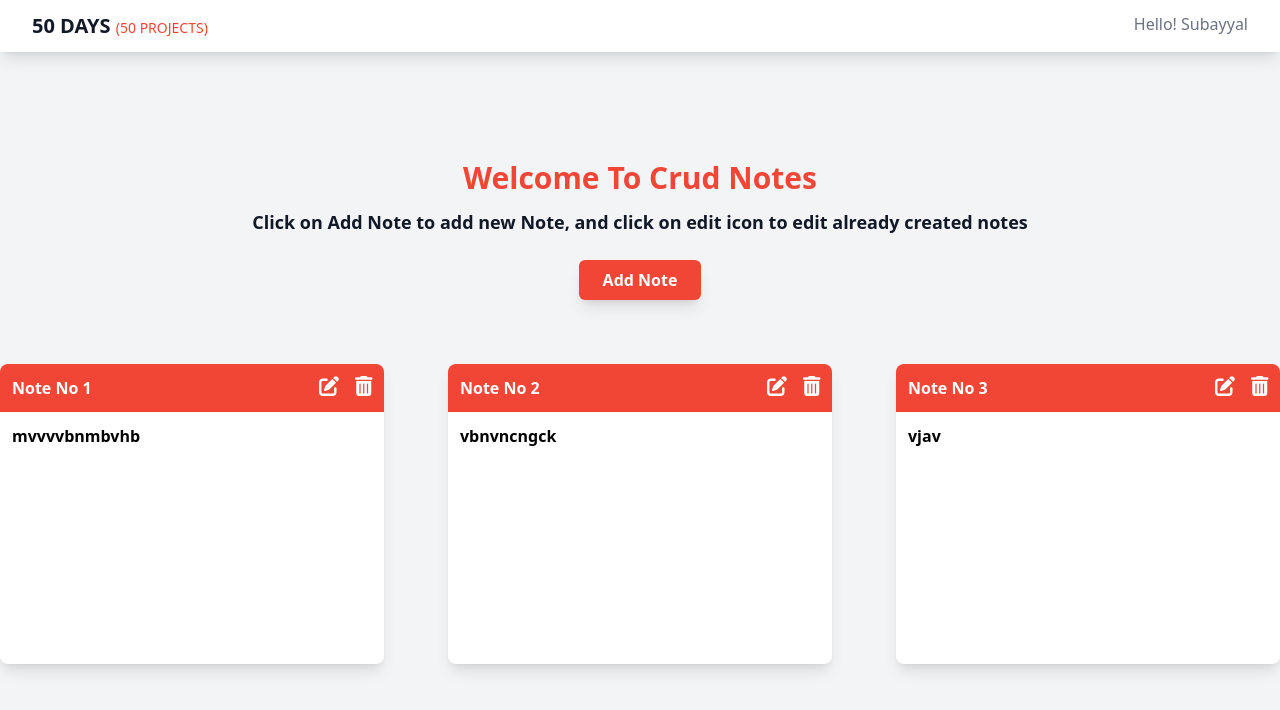
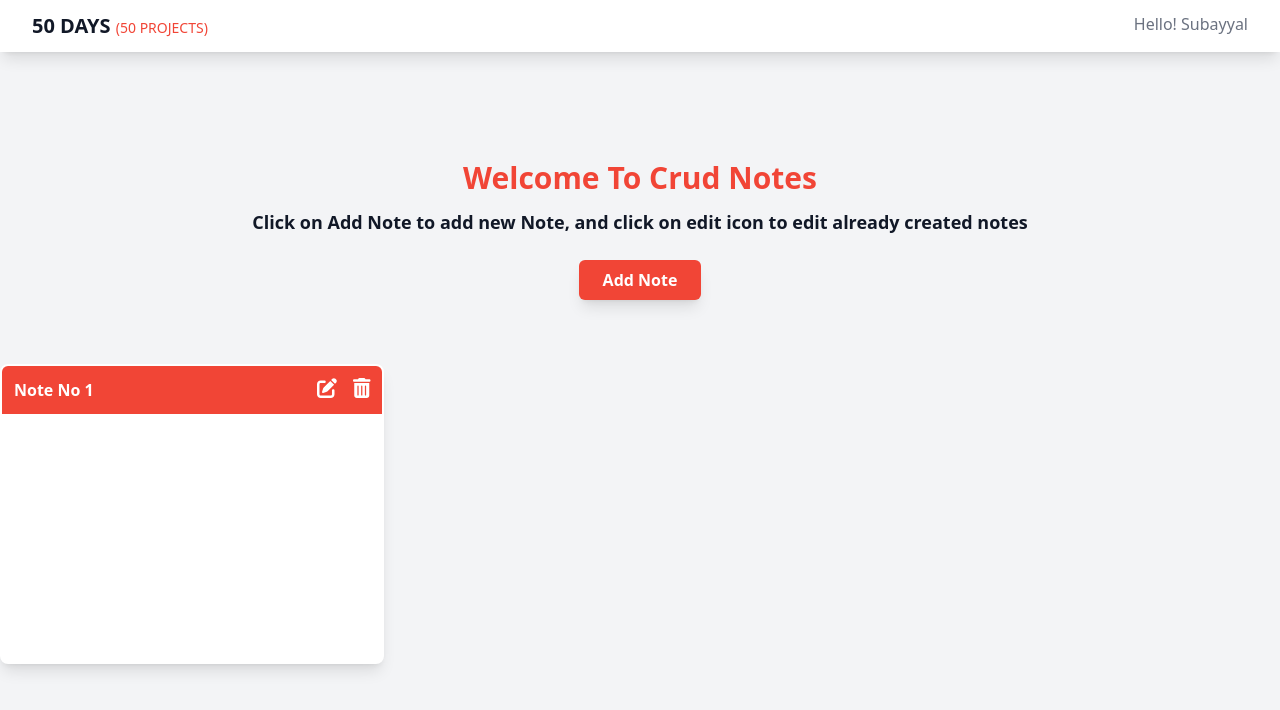
Before and after one commit to subayyalawan/50days50projects, a React (Vite) app: page /Notes in a window 1280 px wide. Both pictures are taken after a click on the button "Add Note". Shown: the top 710 px of the page. Built offline with nearby package versions, Linux system fonts and the light colour scheme; no server answers; data requests are answered from the project's data file.

Commit message:
Forth Commit

```diff
--- a/package.json
+++ b/package.json
@@ -15,7 +15,6 @@
     "@fortawesome/free-regular-svg-icons": "^6.5.1",
     "@fortawesome/free-solid-svg-icons": "^6.5.1",
     "@fortawesome/react-fontawesome": "^0.2.0",
-    "axios": "^1.6.2",
     "react": "^18.2.0",
     "react-dom": "^18.2.0",
     "react-router-dom": "^6.20.1"
--- a/src/components/Note.jsx
+++ b/src/components/Note.jsx
@@ -1,43 +1,84 @@
-import React, { useState } from "react";
-import { faPenToSquare, faTrashCan } from "@fortawesome/free-solid-svg-icons";
+import React, { useEffect, useState } from "react";
+import {
+  faPenToSquare,
+  faTrashCan,
+  faCheck,
+} from "@fortawesome/free-solid-svg-icons";
 import { FontAwesomeIcon } from "@fortawesome/react-fontawesome";
 
-const Note = ({ id, note }) => {
+const Note = ({ id, note, setFetcheNotes, fetchedNotes }) => {
   const [isEditing, setIsEditing] = useState(false);
-  const [editedNotes, setEditedNotes] = useState("");
+  const [newNote, setNewNote] = useState("");
 
-  const handleEdit = (noteid) => {
-    setIsEditing((prevVal) => !prevVal);
-    console.log(noteid);
+  const handleEdit = () => {
+    setIsEditing(true);
+  };
+
+  const handleSave = (noteId) => {
+    setIsEditing(false);
+    setFetcheNotes((prevVal) => {
+      return prevVal.map((note, index) => {
+        if (noteId === index + 1) {
+          return newNote;
+        } else {
+          return note;
+        }
+      });
+    });
+  };
+
+  useEffect(() => {
+    setNewNote(note);
+  }, [note]);
+
+  const handleDel = (noteId) => {
+    const updatedNote = fetchedNotes.filter(
+      (note, index) => noteId !== index + 1
+    );
+    setFetcheNotes(updatedNote);
   };
 
   return (
     <>
       <div
         // id={index}
-        className="min-h-[300px] w-[30%] bg-white rounded-lg shadow-lg overflow-hidden mt-10"
+        className={`${
+          isEditing ? "border-2 border-[#f14536]" : "border-white border-2"
+        } min-h-[300px] w-[30%] bg-white box-border rounded-lg shadow-lg overflow-hidden mt-10`}
       >
         <div className="bg-[#f14536] p-3 text-white font-semibold flex justify-between">
           <h4>Note No {id}</h4>
 
           <div>
-            <FontAwesomeIcon
+            {isEditing ? (
+              <FontAwesomeIcon
+                icon={faCheck}
+                className="text-white h-5"
+                onClick={() => handleSave(id)}
+              />
+            ) : (
+              <FontAwesomeIcon
                 icon={faPenToSquare}
                 className="text-white h-5"
-                onClick={()=> handleEdit(id)}
-            />
+                onClick={handleEdit}
+              />
+            )}
+
             <FontAwesomeIcon
               icon={faTrashCan}
               className="text-white h-5 ml-4"
+              onClick={() => handleDel(id)}
             />
           </div>
         </div>
         {isEditing ? (
           <textarea
             className="resize-none h-full w-full outline-none p-3 font-semibold"
+            value={newNote}
+            onChange={(e) => setNewNote(e.target.value)}
           ></textarea>
         ) : (
-          <h3 className="p-3 font-semibold">{note}</h3>
+          <h3 className="p-3 font-semibold">{newNote}</h3>
         )}
       </div>
     </>
--- a/src/pages/Notes.jsx
+++ b/src/pages/Notes.jsx
@@ -1,69 +1,28 @@
-import axios from "axios";
 import React, { useEffect, useState } from "react";
-import { faPenToSquare, faTrashCan } from "@fortawesome/free-solid-svg-icons";
-import { FontAwesomeIcon } from "@fortawesome/react-fontawesome";
+import Note from "../components/Note";
+
+const handleGetNotes = () => {
+  let list = localStorage.getItem("notes");
+
+  if (list) {
+    return JSON.parse(localStorage.getItem("notes"));
+  } else {
+    return [];
+  }
+};
 
 const Notes = () => {
-  const [fetchedNotes, setFetcheNotes] = useState([]);
-  const [isEditing, setIsEditing] = useState([]);
-  const [editingNote, setEditingNote] = useState("");
+  const [fetchedNotes, setFetcheNotes] = useState(handleGetNotes());
 
-  const fetchNotesFromApi = async () => {
-    try {
-      const resp = await axios.get("http://localhost:3500/notes");
-      setFetcheNotes(resp.data);
-      setIsEditing(resp.data.map(() => false));
-    } catch (err) {
-      console.log(err);
-    }
+  const handleAddNote = () => {
+    const note = "";
+    setFetcheNotes((prevVal) => [...prevVal, note]);
+    console.log(fetchedNotes);
   };
 
   useEffect(() => {
-    fetchNotesFromApi();
-  }, []);
-
-  const handleAddNote = async () => {
-    const newNote = "";
-    try {
-      await axios.post("http://localhost:3500/notes", { note: newNote });
-      fetchNotesFromApi();
-    } catch (err) {
-      console.log(err);
-    }
-  };
-
-  const handleEditAndSave = async (noteid) => {
-    // setIsEditing((prevVal) => {
-    //   const newState = [...prevVal];
-    //   newState[noteid - 1] = !newState[noteid - 1];
-    //   return newState;
-    // });
-
-    // const isEditingNote = isEditing[noteid - 1];
-    setTimeout(() => {
-      console.log(isEditing[noteid - 1]);
-    }, 200);
-
-    // if (isEditingNote) {
-    //   const oldNote = fetchedNotes.find((note) => note.id === noteid);
-    //   setEditingNote(oldNote.note);
-    //   // console.log(oldNote);
-    //   console.log("hello");
-    // }
-
-    // else {
-    //   try {
-    //     const resp = await axios.put(`http://localhost:3500/notes/${noteid}`, {
-    //       note: editingNote,
-    //     });
-    //     // fetchNotesFromApi();
-    //     console.log(resp.data);
-
-    //   } catch (err) {
-    //     console.log(err);
-    //   }
-    // }
-  };
+    localStorage.setItem("notes", JSON.stringify(fetchedNotes));
+  }, [fetchedNotes]);
 
   return (
     <div className="pt-20 flex justify-center flex-col container mx-auto">
@@ -88,40 +47,48 @@ const Notes = () => {
       <div className="flex flex-wrap justify-between">
         {fetchedNotes.map((note, index) => {
           return (
-            <div
+            // <div
+            //   key={index}
+            //   className="min-h-[300px] w-[30%] bg-white rounded-lg shadow-lg overflow-hidden mt-10"
+            // >
+            //   <div className="bg-[#f14536] p-3 text-white font-semibold flex justify-between">
+            //     <h4>Note No {note.id}</h4>
+
+            //     <div>
+            //       <FontAwesomeIcon
+            //         icon={faPenToSquare}
+            //         className="text-white h-5"
+            //         onClick={(e) => {
+
+            //           handleEditAndSave(note.id);
+            //         }}
+            //       />
+            //       <FontAwesomeIcon
+            //         icon={faTrashCan}
+            //         className="text-white h-5 ml-4"
+            //       />
+            //     </div>
+            //   </div>
+            //   {isEditing[note.id - 1] ? (
+            //     <textarea
+            //       className="resize-none h-full w-full p-3 font-semibold"
+            //       value={editingNote}
+            //       onChange={(e) => {
+            //         setEditingNote(e.target.value);
+            //       }}
+            //     ></textarea>
+            //   ) : (
+            //     <h3 className="p-3 font-semibold">{note.note}</h3>
+            //   )}
+            // </div>
+
+            <Note
               key={index}
-              className="min-h-[300px] w-[30%] bg-white rounded-lg shadow-lg overflow-hidden mt-10"
-            >
-              <div className="bg-[#f14536] p-3 text-white font-semibold flex justify-between">
-                <h4>Note No {note.id}</h4>
-
-                <div>
-                  <FontAwesomeIcon
-                    icon={faPenToSquare}
-                    className="text-white h-5"
-                    onClick={(e) => {
-
-                      handleEditAndSave(note.id);
-                    }}
-                  />
-                  <FontAwesomeIcon
-                    icon={faTrashCan}
-                    className="text-white h-5 ml-4"
-                  />
-                </div>
-              </div>
-              {isEditing[note.id - 1] ? (
-                <textarea
-                  className="resize-none h-full w-full p-3 font-semibold"
-                  value={editingNote}
-                  onChange={(e) => {
-                    setEditingNote(e.target.value);
-                  }}
-                ></textarea>
-              ) : (
-                <h3 className="p-3 font-semibold">{note.note}</h3>
-              )}
-            </div>
+              id={index + 1}
+              note={note}
+              setFetcheNotes={setFetcheNotes}
+              fetchedNotes={fetchedNotes}
+            />
           );
         })}
       </div>
--- a/src/pages/ToDoList.jsx
+++ b/src/pages/ToDoList.jsx
@@ -1,12 +1,19 @@
-import React from "react";
+import React, { useState } from "react";
+import { faPenToSquare, faTrashCan } from "@fortawesome/free-solid-svg-icons";
+import { FontAwesomeIcon } from "@fortawesome/react-fontawesome";
 
 const ToDoList = () => {
   const [notes, setNotes] = useState([]);
-  const [newNote, setNewNote] = useState("");
+  const [newNote, setNewNote] = useState("hjgf");
+  const [isEditing, setIsEditing] = useState([]);
 
   const handleAddItem = () => {
+    setNotes((note) => [...note, newNote]);
 
-  }
+    setIsEditing(notes.map((prev) => [...prev, true]))
+    console.log(notes);
+    console.log(isEditing);
+  };
 
   return (
     <div className="pt-20 flex justify-center flex-col container mx-auto">
@@ -22,10 +29,47 @@ const ToDoList = () => {
 
         <button
           className="bg-[#f14536] text-white px-6 py-2 rounded-md my-6 hover:text-[#f14536] hover:bg-white shadow-lg font-semibold cursor-pointer transition-all duration-100"
-        //   onClick={handleAddNote}
+          onClick={handleAddItem}
         >
           Add Note
         </button>
+      </div>
+
+      <div className="flex flex-wrap justify-between">
+        {notes.map((note, index) => {
+          return (
+            <div
+              key={index}
+              className="min-h-[300px] w-[30%] bg-white rounded-lg shadow-lg overflow-hidden mt-10"
+            >
+              <div className="bg-[#f14536] p-3 text-white font-semibold flex justify-between">
+                <h4>Note No {index + 1}</h4>
+
+                <div>
+                  <FontAwesomeIcon
+                    icon={faPenToSquare}
+                    className="text-white h-5"
+                    onClick={(e) => {
+                      //   handleEditAndSave(note.id);
+                    }}
+                  />
+                  <FontAwesomeIcon
+                    icon={faTrashCan}
+                    className="text-white h-5 ml-4"
+                  />
+                </div>
+              </div>
+              {/* {isEditing[index] ? (
+                <textarea
+                  className="resize-none h-full w-full p-3 font-semibold"
+                //   value={editingNote}
+                ></textarea>
+              ) : ( */}
+              <h3 className="p-3 font-semibold">{note}</h3>
+              {/* )} */}
+            </div>
+          );
+        })}
       </div>
     </div>
   );
```
Also changed, not shown: 1 other file (tests, documents, lock files or other folders).
